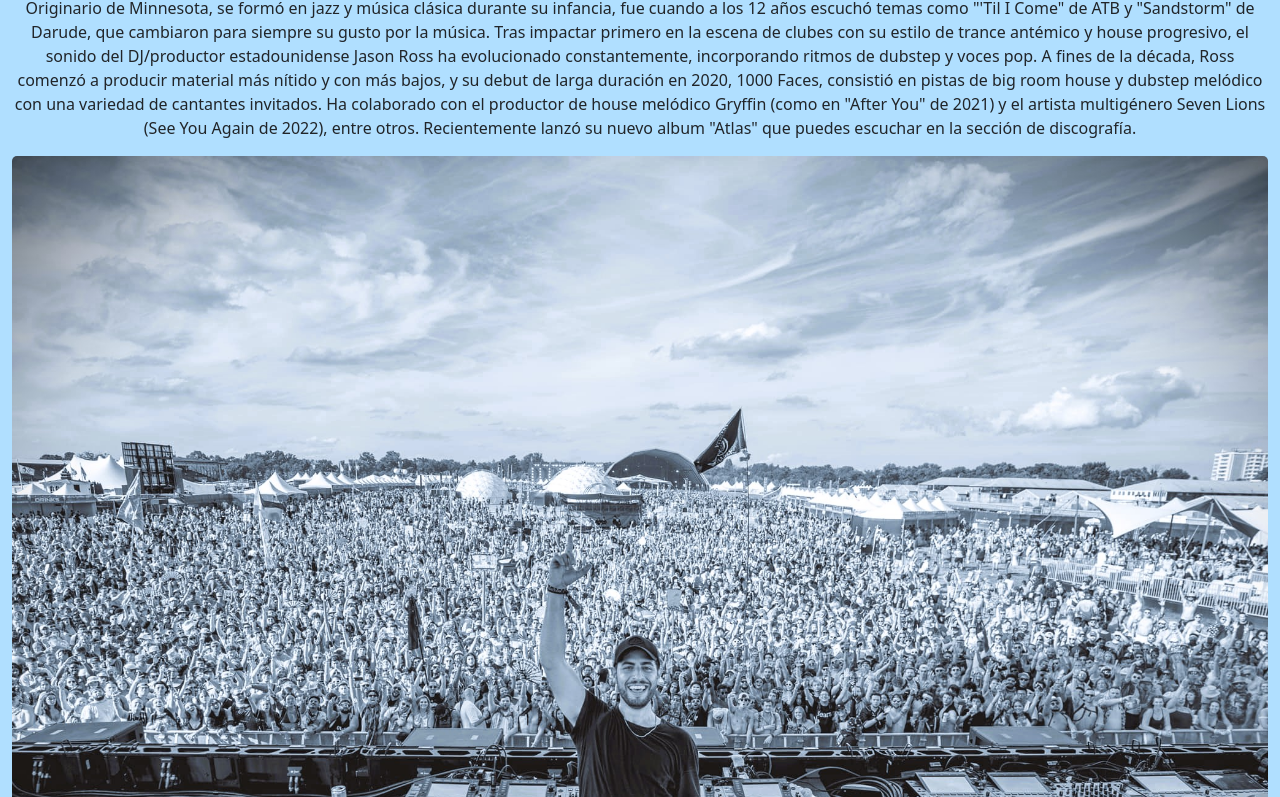
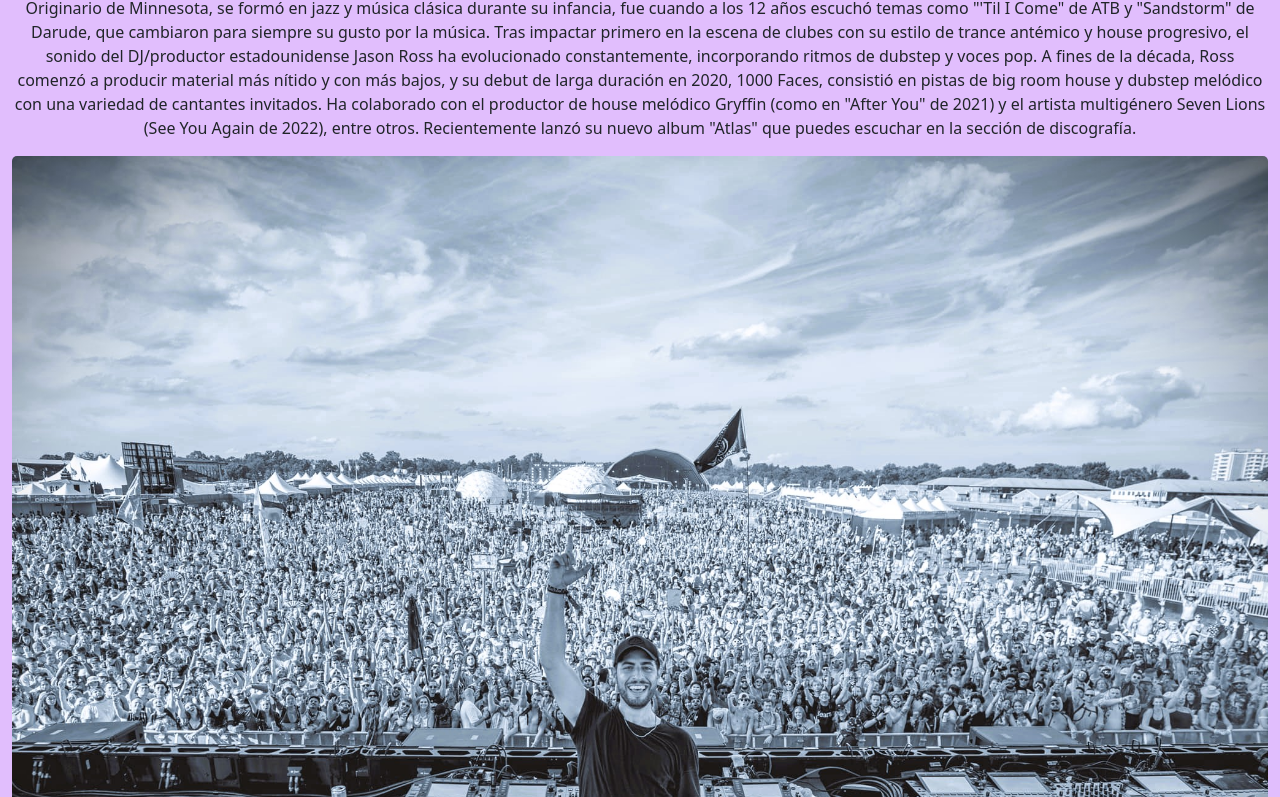
Before and after one commit to ahic1601/Sass, a plain HTML site: page index.html in a window 1280 px wide. Shown: the part 213-1010 px from the top of the page. Drawn offline with nearby package versions, Linux system fonts and the light colour scheme.

Commit message:
agrego maps, extends y mixins

```diff
--- a/styles/partials/_maps.scss
+++ b/styles/partials/_maps.scss
@@ -1,5 +1,5 @@
 $colores:(
-    container_backgroundcolor: #B0DFFF,
+    container_backgroundcolor: #e1befd,
     animated_bordercolor: #63C1FF,
     animated_backgroundcolor:#274B63,
     animated_textcolor:#63C1FF,
```
Also changed, not shown: styles/styles.css.
